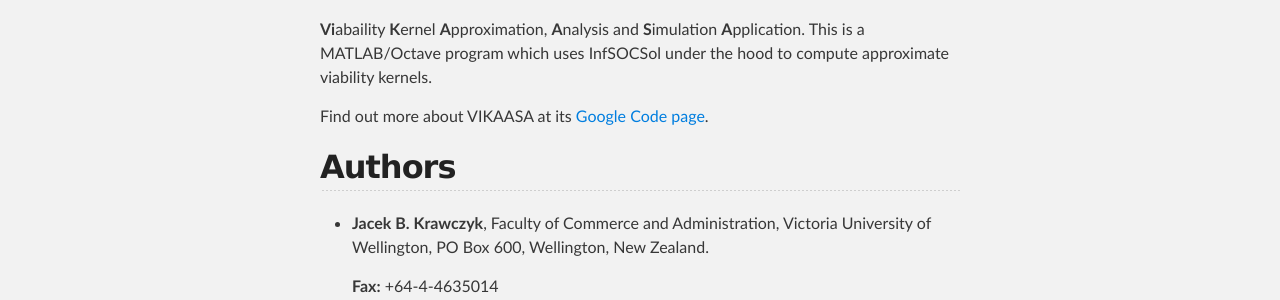
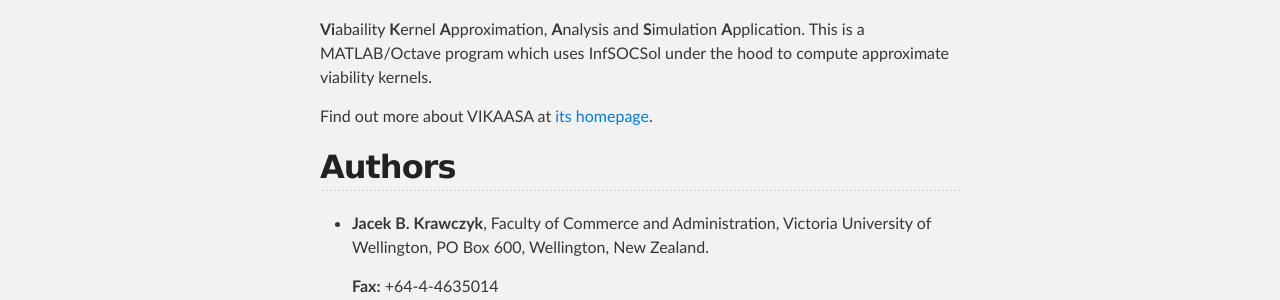
Before and after one commit to socsol/infsocsol, a Jekyll site: the page built from index.md, in a window 1280 px wide and 900 px high, scrolled down 3654 px. Shown: the part 220-520 px from the top of the window. Built offline with Jekyll 4.4.1, drawn with Linux system fonts in a browser that asks for light colours.

Commit message:
Update link to VIKAASA

```diff
--- a/index.md
+++ b/index.md
@@ -204,9 +204,9 @@
 uses InfSOCSol under the hood to compute approximate viability
 kernels.
 
-Find out more about VIKAASA at its [Google Code page][vikaasa].
+Find out more about VIKAASA at [its homepage][vikaasa].
 
-[vikaasa]: https://code.google.com/p/vikaasa/
+[vikaasa]: http://socsol.github.io/vikaasa/
 
 
 ## Authors
```
